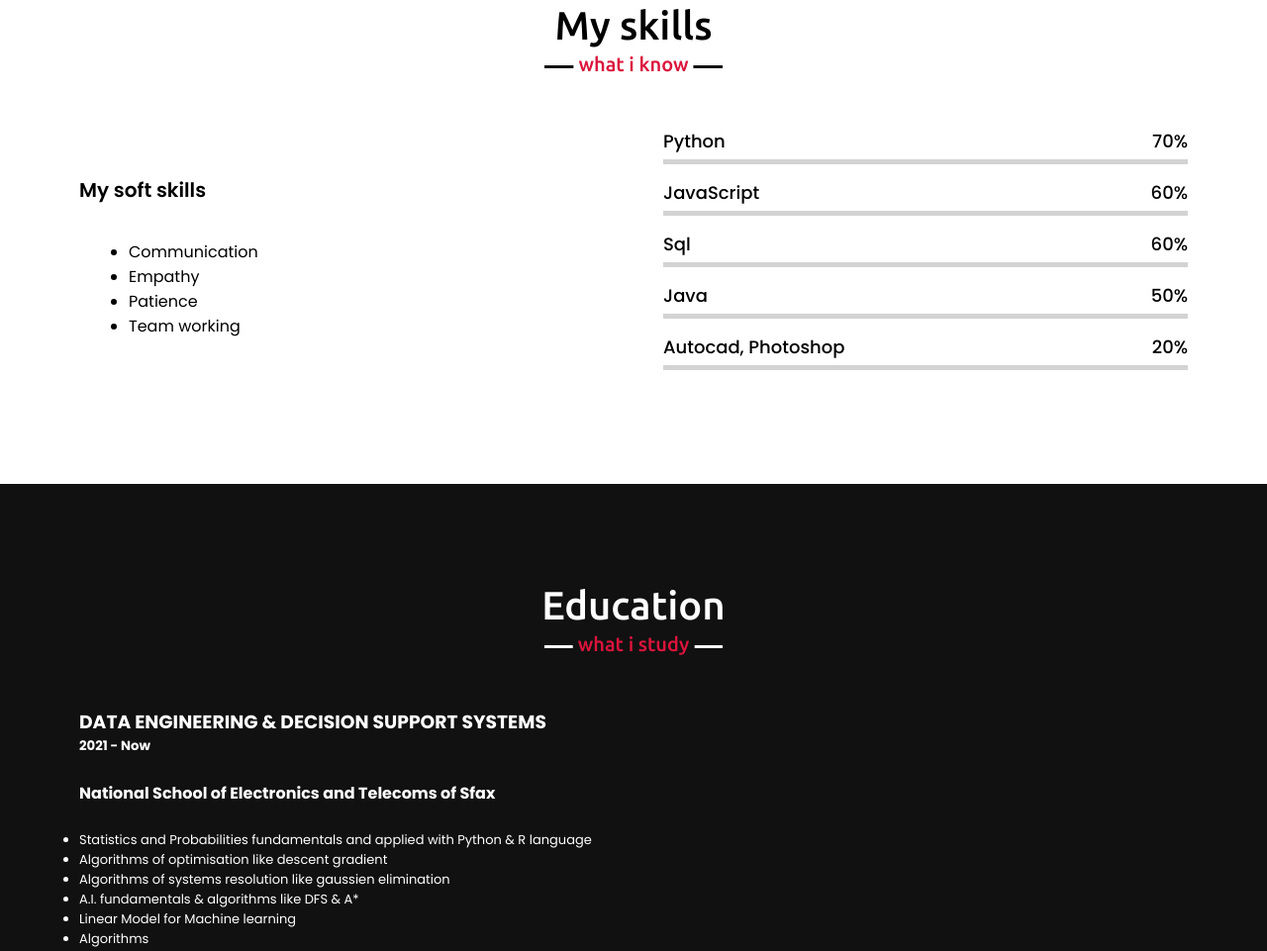
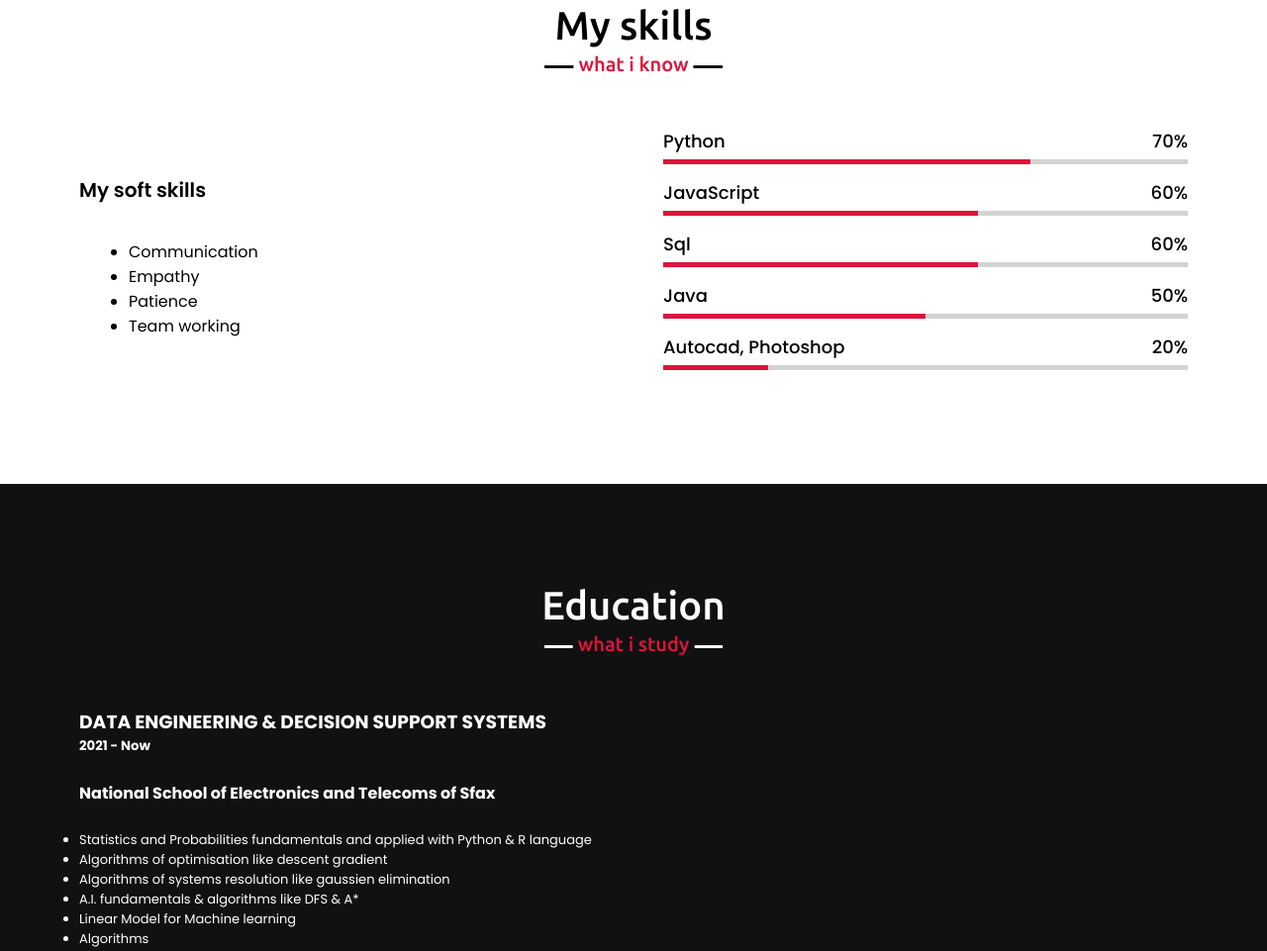
Before and after one commit to LeamonPro/LeamonPro.github.io, a plain HTML site: page index.html in a window 1280 px wide. Shown: the part 2212-3173 px from the top of the page at 99% size. Drawn offline with nearby package versions, Linux system fonts and the light colour scheme.

Commit message:
Update style.css

```diff
--- a/style.css
+++ b/style.css
@@ -439,24 +439,24 @@ section .title::after {
     background: crimson;
 }
 
-.skills-content .right .html::before {
+.skills-content .right .python::before {
     width: 70%;
 }
 
-.skills-content .right .css::before {
+.skills-content .right .javascript::before {
     width: 60%;
 }
 
-.skills-content .right .js::before {
-    width: 70%;
+.skills-content .right .sql::before {
+    width: 60%;
 }
 
-.skills-content .right .php::before {
+.skills-content .right .java::before {
     width: 50%;
 }
 
-.skills-content .right .mysql::before {
-    width: 40%;
+.skills-content .right .photoshop::before {
+    width: 20%;
 }
 
 
```
